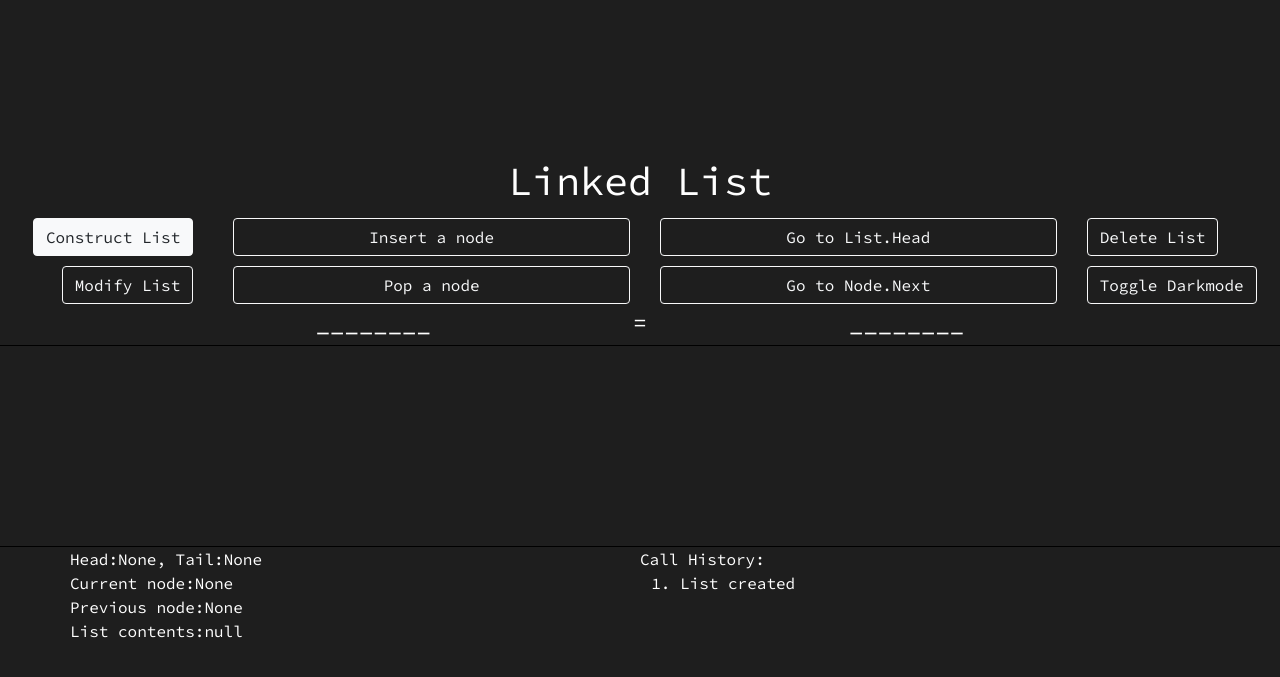
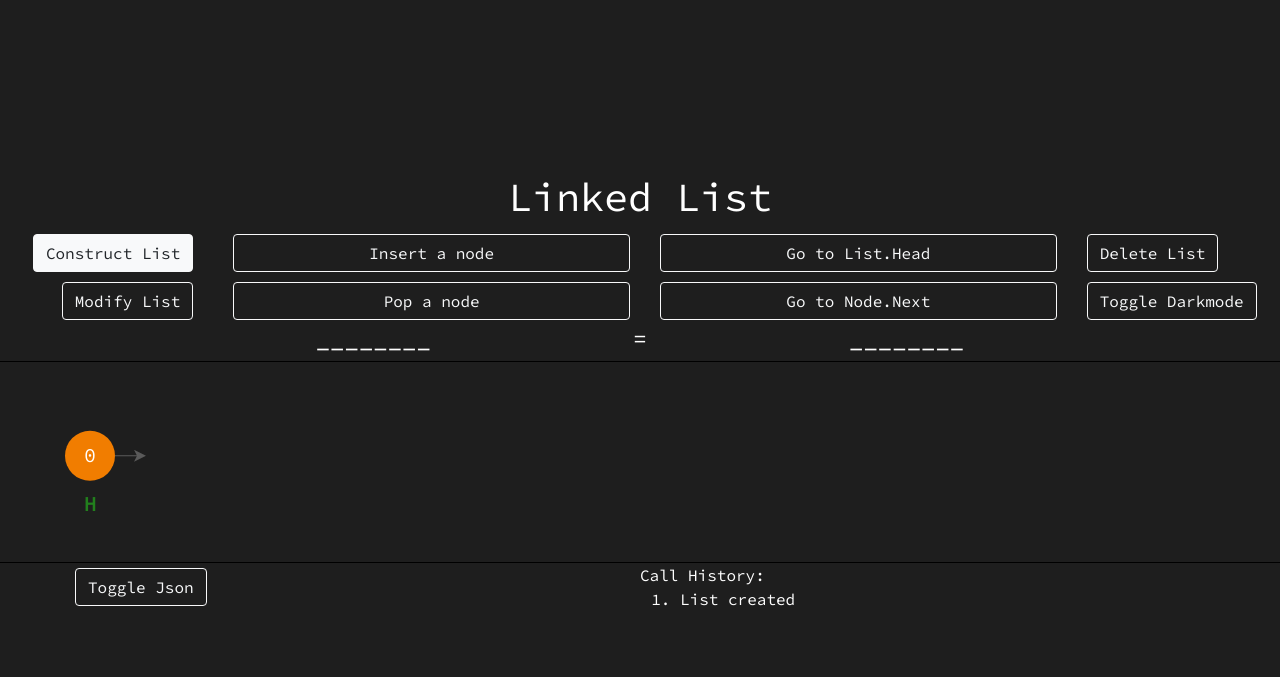
Before and after one commit to jeffykle/linkedlistpractice, a Flask app: page / in a window 1280 px wide. Shown: the top 677 px of the page. Run offline with Flask 2, Linux system fonts and the light colour scheme; some libraries are stand-ins or nearby versions.

Commit message:
Incremental improvements to somebugs and informational display in JSON format

```diff
--- a/LinkedList.py
+++ b/LinkedList.py
@@ -61,7 +61,7 @@
         return self.current
 
     def deleteList(self):
-        self.head = self.current = self.previous = None
+        self.head = self.current = self.previous = self.next = None
         return self
 
     def reverse(self):
@@ -98,6 +98,7 @@
                 if(current.next == h):
                     return result
             current = current.next
+        result.append(current.value if current else current)
         return result
 
     def selectHead(self):
--- a/app.py
+++ b/app.py
@@ -13,7 +13,7 @@
         'array': myList.list()
     }
     print('Page reloaded.', flush=True)
-    return render_template("index.html", myList = myList, array = array)
+    return render_template("index.html", myList = json.loads(myList.json()), array = array)
 
 @app.route('/insert-node')
 def insertNode():
--- a/static/css/styles.css
+++ b/static/css/styles.css
@@ -4,6 +4,7 @@
 	background-color: 'white';
 	color: 'black';
 }
+
 
 #svg-row {
 	border-top: 1px solid black;
--- a/static/js/animation.js
+++ b/static/js/animation.js
@@ -122,10 +122,10 @@
 
 }
 
-export function redrawList() {
+export function redrawList(curVal) {
     array.forEach((val, i) => {
             drawNode(val)
-            i == array.length - 1 && selectNode(val)
+            i == array.length - 1 && selectNode(curVal)
         })
 }
 
@@ -166,12 +166,16 @@
     if(bgcolor != 'rgb(255, 255, 255)'){
         document.querySelector('body').style.backgroundColor = 'white'
         document.querySelector('body').style.color = 'black'
+        document.querySelector('.card').style.backgroundColor = 'white'
+        document.querySelector('.card').style.color = 'black'
         document.querySelectorAll('.btn-outline-light').forEach(btn => btn.classList.replace('btn-outline-light', 'btn-outline-dark'))
         document.querySelectorAll('.btn-light').forEach(btn => btn.classList.replace('btn-light', 'btn-dark'))
     }
     else {
         document.querySelector('body').style.backgroundColor = '#1E1E1E'
         document.querySelector('body').style.color = 'white'
+        document.querySelector('.card').style.backgroundColor = '#1E1E1E'
+        document.querySelector('.card').style.color = 'white'
         document.querySelectorAll('.btn-outline-dark').forEach(btn => btn.classList.replace('btn-outline-dark', 'btn-outline-light'))
         document.querySelectorAll('.btn-dark').forEach(btn => btn.classList.replace('btn-dark', 'btn-light'))
     }
@@ -256,15 +260,6 @@
     document.querySelectorAll(`#node-label-${val}`).forEach(e => e.innerHTML += label) //foreach avoids no value found
 }
 
-export function updateAttributes(res, elements) {
-        elements.forEach(attr => {
-            switch (attr) {
-                case 'list-nodes':
-                    document.querySelector(`#list-nodes`).innerHTML = res['string']
-                    break;
-                default:
-                    document.querySelector(`#${attr}`).innerHTML = JSON.stringify(res[attr] ? res[attr].value : res[attr])
-                    break;
-                }
-            })
+export function updateAttributes(res) {
+    document.querySelector(`#json-data`).innerHTML = JSON.stringify(res,null,2)
 }
--- a/static/js/linkedList.js
+++ b/static/js/linkedList.js
@@ -18,7 +18,7 @@
 
 export function insertNode() {
     sendRequest('insert-node', res => {
-        updateAttributes(res, ['head','tail','current','previous','list-nodes'])
+        updateAttributes(res)
         if(res.current != null){
             drawNode(res.current.value)
             selectNode(res.current.value)
@@ -30,7 +30,7 @@
 export function deleteList() {
     sendRequest('delete-list', res => {
         eraseAll()
-        updateAttributes(res, ['head','tail','current','previous','list-nodes'])
+        updateAttributes(res)
     })
 }
 
@@ -39,14 +39,14 @@
         console.log(JSON.stringify(res,null,'\t'))
         eraseNode(res.tail.value) })
     sendRequest('pop-node', res => {
-        updateAttributes(res, ['head','tail','current','previous','list-nodes'])
+        updateAttributes(res)
     })
 }
 
 export function getHead() {
     sendRequest('get-head', res => {
         const head = res.head
-        updateAttributes(res, ['head','current'])
+        updateAttributes(res)
 
         if(head && head.value != null){
             selectNode(head.value)
@@ -56,7 +56,7 @@
 
 export function getNext() {
     sendRequest('get-next', res => {
-        updateAttributes(res, ['head','tail','current','previous','list-nodes'])
+        updateAttributes(res)
         if(res.current != null){
             selectNode(res.current.value)
         }
@@ -95,21 +95,22 @@
     sendRequest('modify-list', res => {
         console.log(JSON.stringify(res,null,'\t'))
         resetCall()
+        getListVars(res)
         addToHistory(statementVar, statementExpr)
-        updateAttributes(res, ['head','tail','current','previous','list-nodes'])
+        updateAttributes(res)
         Object.keys(res.diff).forEach( diff => {
             switch (diff) {
                 case 'current':
-                    selectNode(res.current.value)
+                    res.current && selectNode(res.current.value)
                     break;
                 case 'previous':
-                    changeLabel(res.previous.value,"P")
+                    res.previous && changeLabel(res.previous.value,"P")
                     break;
                 case 'next':
-                    changeLabel(res.next.value,"N")
+                    res.next && changeLabel(res.next.value,"N")
                     break;
                 case 'head':
-                    changeLabel(res.head.value,"H")
+                    res.head && changeLabel(res.head.value,"H")
                     break;
                 case diff.split('.')[0]+'.next':
                     const newNext = res[diff.split('.')[0]].next//res.current.next
--- a/static/js/main.js
+++ b/static/js/main.js
@@ -5,7 +5,7 @@
 
     true && toggleDarkmode()
 
-	redrawList()
+	myList.current && redrawList(myList.current.value)
 
     document.querySelector('#construct-list').onclick = ()  => openContructControls()
 
--- a/templates/index.html
+++ b/templates/index.html
@@ -4,12 +4,18 @@
   <link href="https://fonts.googleapis.com/css2?family=Source+Code+Pro&display=swap" rel="stylesheet">
   <script src="http://d3js.org/d3.v4.min.js" charset="utf-8"></script>
   <script src="https://cdnjs.cloudflare.com/ajax/libs/handlebars.js/4.0.11/handlebars.min.js"></script>
+  <script src="https://code.jquery.com/jquery-3.2.1.slim.min.js" integrity="sha384-KJ3o2DKtIkvYIK3UENzmM7KCkRr/rE9/Qpg6aAZGJwFDMVNA/GpGFF93hXpG5KkN" crossorigin="anonymous"></script>
+<script src="https://cdnjs.cloudflare.com/ajax/libs/popper.js/1.12.9/umd/popper.min.js" integrity="sha384-ApNbgh9B+Y1QKtv3Rn7W3mgPxhU9K/ScQsAP7hUibX39j7fakFPskvXusvfa0b4Q" crossorigin="anonymous"></script>
+<script src="https://maxcdn.bootstrapcdn.com/bootstrap/4.0.0/js/bootstrap.min.js" integrity="sha384-JZR6Spejh4U02d8jOt6vLEHfe/JQGiRRSQQxSfFWpi1MquVdAyjUar5+76PVCmYl" crossorigin="anonymous"></script>
   <link rel="stylesheet" href="https://maxcdn.bootstrapcdn.com/bootstrap/4.0.0/css/bootstrap.min.css" integrity="sha384-Gn5384xqQ1aoWXA+058RXPxPg6fy4IWvTNh0E263XmFcJlSAwiGgFAW/dAiS6JXm" crossorigin="anonymous">
   <style>html{visibility: hidden;opacity:0;display:none;}</style>
 
   <script> //allows json to be passed from flask on first page load
    var flaskData = JSON.parse('{{array | tojson | safe}}');
    var array = flaskData.array;
+   var myList = JSON.parse('{{ myList | tojson | safe}}')
+   console.log(array)
+   console.log(myList)
 	</script>
   <link rel="stylesheet" text="text/css" href="{{ url_for('static',filename='css/styles.css') }}">
 </head>
@@ -163,25 +169,19 @@
 		<div class="row">
 			<div class="col-6 col-md-6">
 				<div class="row">
-					Head: <span id="head"> {{ myList.head }} </span>, Tail: <span id="tail"> {{ myList.getTail() }} </span>
+					<button id="toggle-json" type="button"
+					class="btn btn-outline-dark btn-inline float-left"
+					data-toggle="collapse" data-target="#list-json" aria-expanded="false" aria-controls="list-json">Toggle Json</button>
 				</div>
 				<div class="row">
-						Current node:
-					<span id="current">
-						{{ myList.current }}
-					</span>
-				</div>
-				<div class="row">
-						Previous node:
-					<span id="previous">
-						{{ myList.previous }}
-					</span>
-				</div>
-				<div class="row">
-						List contents:
-					<span id="list-nodes">
-						{{ myList.__str__() }}
-					</span>
+					<div class="collapse" id="list-json">
+						<div class="card card-body">
+							<div id="json-data" style="white-space: pre-wrap;">
+								{{ myList }}
+							</div>
+						  	<!-- <pre><code id="json-data">{{ myList }}</code></pre> -->
+						</div>
+					</div>
 				</div>
 			</div>
 
```
